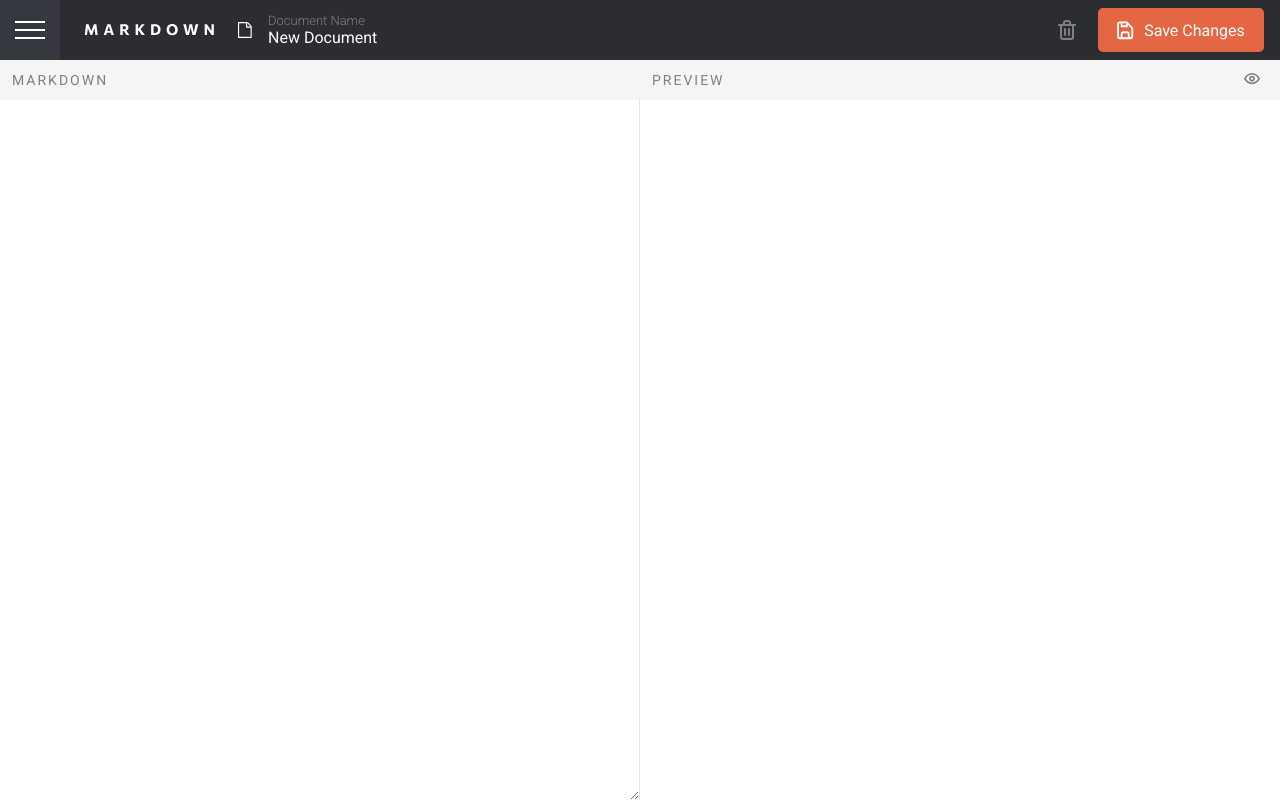
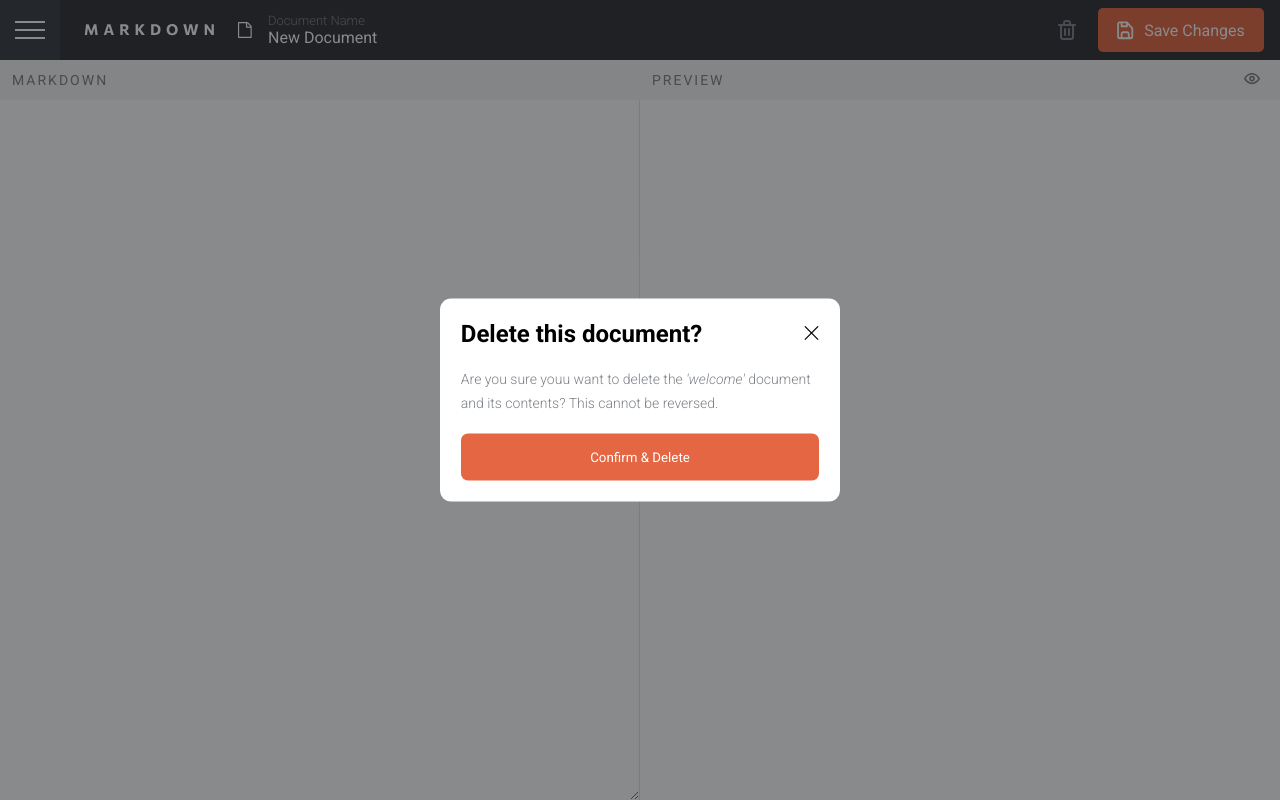
Before and after one commit to sharonBenish/markdown-editor, a Vue app: page / in a window 1280 px wide. Both pictures are taken after a click on the element 1067 px from the left and 30 px from the top of the page. Built offline with nearby package versions, Linux system fonts and the light colour scheme.

Commit message:
added delete document modal

```diff
--- a/src/App.vue
+++ b/src/App.vue
@@ -2,7 +2,7 @@
   <div id="page">
     <SideBar :isClosed="isClosed" />
     <div class="main">
-      <HeaderNav :isClosed="isClosed" @clicked="isClosed = !isClosed"/>
+      <HeaderNav :isClosed="isClosed" @clicked="isClosed = !isClosed" @deleteClicked="showDeleteModal = !showDeleteModal" />
 
       <div class="editor_tabs">
         <div class="showToggle" @click="showPreview = !showPreview">
@@ -13,6 +13,7 @@
         <PreviewComponent :show="showPreview" />
       </div>
     </div>
+    <DeleteModal :showDeleteModal="showDeleteModal" @closeDeleteModal="showDeleteModal = !showDeleteModal" />
   </div>
 </template>
 
@@ -22,21 +23,25 @@ import MarkdownInput from "./components/MarkdownInput.vue";
 import { ref } from '@vue/reactivity';
 import HeaderNav from "./components/HeaderNav.vue";
 import SideBar from "./components/SideBar.vue";
+import DeleteModal from "./components/DeleteModal.vue";
 export default {
   name: 'App',
   components: {
     PreviewComponent,
     MarkdownInput,
     HeaderNav,
-    SideBar
+    SideBar,
+    DeleteModal
 },
   setup(){
     const isClosed = ref(true);
     const showPreview = ref(false);
+    const showDeleteModal = ref(false);
 
     return{
       isClosed,
       showPreview,
+      showDeleteModal
     }
   }
 
--- /dev/null
+++ b/src/components/DeleteModal.vue
@@ -0,0 +1,80 @@
+<template>
+  <div class="modal_overlay" v-if="showDeleteModal">
+      <div class="modal_container">
+        <div class="modal_content">
+          <div class="modal_header">
+            <h2>Delete this document?</h2>
+            <img src="../assets/modal-close.svg" alt="" @click="$emit('closeDeleteModal')">
+          </div>
+          <div class="modal_body">
+            Are you sure youu want to delete the <i>'welcome'</i> document and its contents? This cannot be reversed.
+          </div>
+          <button>Confirm & Delete</button>
+        </div>
+      </div>
+    </div>
+</template>
+
+<script>
+export default {
+    props:['showDeleteModal']
+
+}
+</script>
+
+<style scoped>
+.modal_overlay{
+  height: 100vh;
+  left: 0px;
+  position: fixed;
+  top: 0px;
+  width: 100vw;
+  z-index: 1040;
+  background:rgba(21, 22, 25, 0.5);
+}
+
+.modal_container{
+  width:60%;
+  padding:1.3rem;
+  max-width:400px;
+  position: absolute;
+  top:50%;
+  left: 50%;
+  transform: translate(-50%, -50%);
+  color:#000;
+  background: var(--color-100);
+  border-radius: 0.7rem;
+}
+
+.modal_header{
+  display: flex;
+  justify-content: space-between;
+  align-items: center;
+}
+
+.modal_header img{
+  width:15px;
+  height: 15px;
+}
+
+.modal_body{
+  color: rgb(124, 129, 135);
+  font-size: 14px;
+  line-height: 24px;
+  font-weight: 300;
+  margin:1.2rem 0;
+}
+
+.modal_container button{
+  border:none;
+  width:100%;
+  padding:1rem;
+  color:#fff;
+  background: var(--accent);
+  border-radius:7px;
+}
+
+.modal_container button:hover{
+  background: var(--accent-light);
+}
+</style>
--- a/src/components/HeaderNav.vue
+++ b/src/components/HeaderNav.vue
@@ -15,7 +15,7 @@
           </div>
         </div>
         <div class="right_side_nav">
-          <div class="delete"><img src="../assets/icon-delete.svg" alt=""></div>
+          <div class="delete" @click="$emit('deleteClicked')"><img src="../assets/icon-delete.svg" alt=""></div>
           <div class="save">
             <img src="../assets/icon-save.svg" alt="">
             <span>Save Changes</span>
```
Also changed, not shown: src/assets/modal-close.svg (added).
